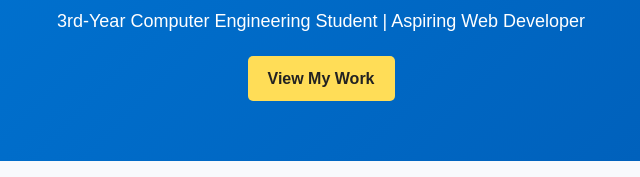
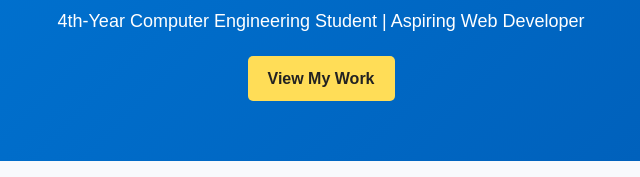
Before and after one commit to selamarie/selamarie.github.io, a plain HTML site: page index.html in a window 1280 px wide. Shown: the part 189-366 px from the top of the page, 319-959 px from the left. Drawn offline with Linux system fonts and the light colour scheme.

Commit message:
Update index.html

```diff
--- a/index.html
+++ b/index.html
@@ -25,7 +25,7 @@
   <section class="hero">
     <div class="container">
       <h2>Hello, I'm Shiela 👋</h2>
-      <p>3rd-Year Computer Engineering Student | Aspiring Web Developer</p>
+      <p>4th-Year Computer Engineering Student | Aspiring Web Developer</p>
       <a href="#projects" class="btn">View My Work</a>
     </div>
   </section>
```
